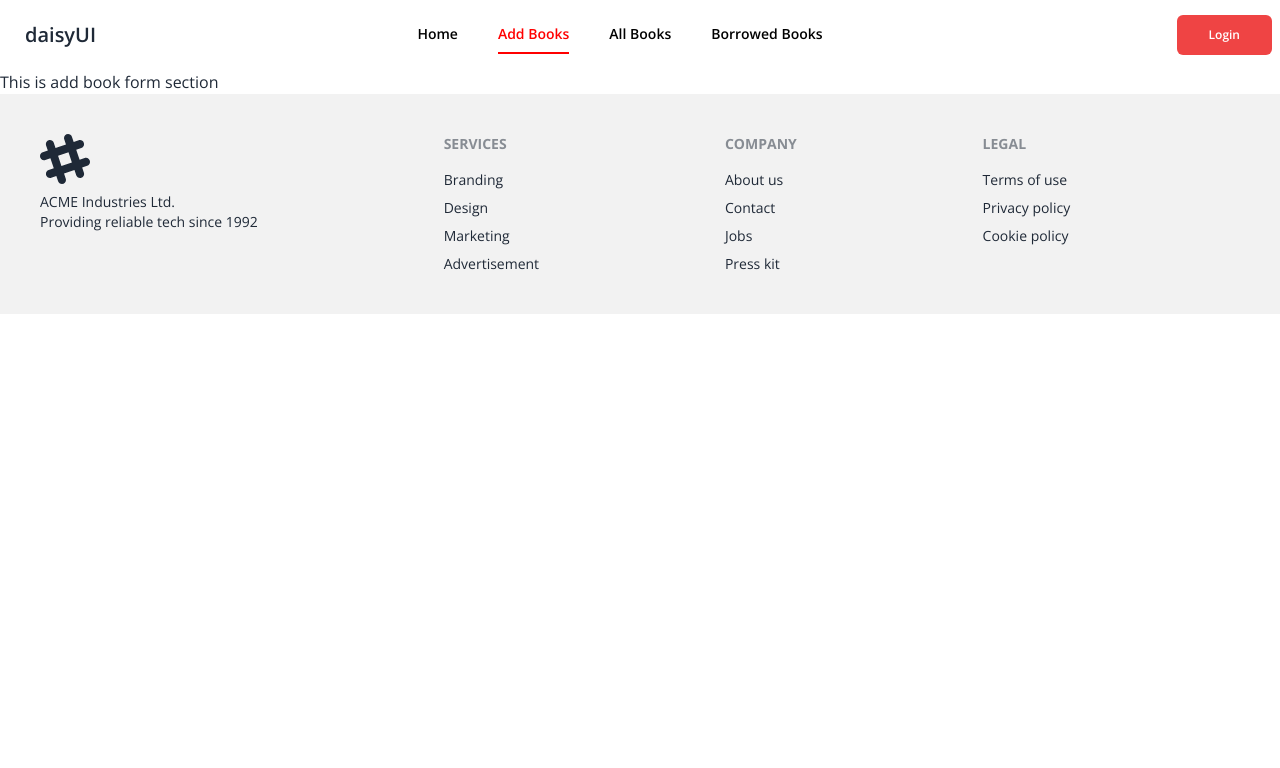
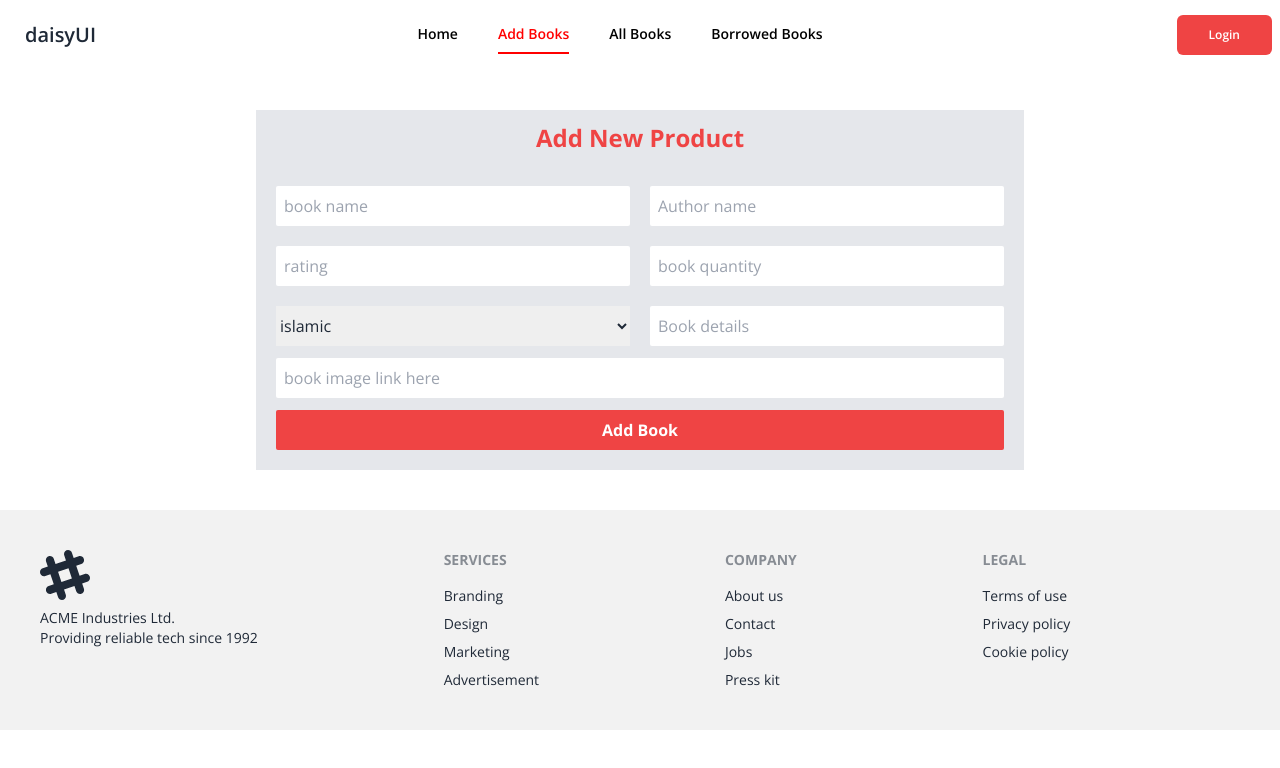
Before and after one commit to Shahadat-BD/library-management-client-side, a React (Vite) app: page /add-books in a window 1280 px wide. Shown: the top 768 px of the page. Built offline with nearby package versions, Linux system fonts and the light colour scheme; no server answers.

Commit message:
book display work ok  by category wise

```diff
--- a/src/Pages/AddBook/AddBook.jsx
+++ b/src/Pages/AddBook/AddBook.jsx
@@ -1,9 +1,59 @@
 import React from 'react';
+import { ToastContainer, toast } from "react-toastify";
+import "react-toastify/dist/ReactToastify.css";
 
 const AddBook = () => {
+    const handleAddBook = event =>{
+        event.preventDefault()
+        const form = event.target
+        const bookName = form.bookName.value
+        const authorName =  form.authorName.value
+        const rating = form.rating.value
+        const quantity = form.quantity.value
+        const bookImage = form.bookImage.value
+        const details = form.details.value
+        const category = form.category.value
+
+        const bookInfo = {bookName,authorName,rating,quantity,bookImage,details,category}
+        console.log(bookInfo);
+
+         fetch('http://localhost:3000/books-add',{
+            method:"POST",
+            headers:{
+                'content-type':'application/json'
+            },
+            body: JSON.stringify(bookInfo)
+         })
+         .then(res=> res.json())
+         .then(data => {
+              if (data.acknowledged) {
+                  toast('product successfully added in database')
+              }
+         })
+    }
     return (
         <div>
-            <h1>This is add book form section</h1>
+            <div className='lg:w-[60%] m-auto md:w-[70%] w-full md:my-[185px] lg:my-10  bg-gray-200'>
+             <h3 className='text-2xl text-red-500 font-bold p-3 text-center'>Add New Product</h3>
+            <form onSubmit={handleAddBook} className='px-5 py-5'>
+                <div className='grid lg:grid-cols-2 md:grid-cols-2 grid-cols-1 gap-5'>
+                <input className='py-2 pl-2  rounded-sm' type="text" required placeholder='book name' name="bookName" id="" />
+                <input className='py-2 pl-2  rounded-sm' type="text" required placeholder='Author name' name="authorName" id="" />
+                <input className='py-2 pl-2  rounded-sm' type='number' placeholder='rating' name="rating" id="" />
+                <input className='py-2 pl-2  rounded-sm' type="number" required placeholder='book quantity' name="quantity" id="" />
+                <select name="category" id="">
+                    <option value="islamic">islamic</option>
+                    <option value="Programming">Programming</option>
+                    <option value="Novel">Novel</option>
+                    <option value="Business">Business</option>
+                </select>
+                <input className='py-2 pl-2  rounded-sm' type="text" required placeholder='Book details' name="details" id="" />
+                </div>
+                <input className='w-full my-3 py-2 pl-2  rounded-sm' type="text" required placeholder='book image link here' name="bookImage" id="" />
+                <input className='w-full cursor-pointer bg-red-500 text-white py-2 font-bold rounded-sm' type="submit" value="Add Book" />
+            </form>
+            <ToastContainer></ToastContainer>
+        </div>
         </div>
     );
 };
--- a/src/Pages/BookCategory/BookCategory.jsx
+++ b/src/Pages/BookCategory/BookCategory.jsx
@@ -1,9 +1,30 @@
-import React from 'react';
+import React, { useEffect, useState } from 'react';
+import { Link } from 'react-router-dom';
 
 const BookCategory = () => {
+    const [categoryBook,setCategoryBook] = useState([])
+    useEffect(()=>{
+        fetch('http://localhost:3000/book_category')
+        .then(res => res.json())
+        .then(data => {
+            setCategoryBook(data)
+        })
+    },[])
     return (
-        <div>
-            <h1>This is book category section</h1>
+        <div className='my-20'>
+              <h1 className='text-3xl text-center font-bold my-10'>Books Category</h1>
+
+             <div className='grid lg:grid-cols-4 md:grid-cols-2 grid-cols-1 gap-5'>
+             {
+                categoryBook.map(category =>
+                        <div key={category._id}>
+                             <img className='h-[200px]' src={category.image} alt="" srcset="" />
+                              <h3>{category.category}</h3>
+                             <Link to={`/books/${category.category}`}> <button className='px-5 py-2 text-white bg-[#FF3811] rounded-md'>show books</button></Link>
+                        </div>
+                )
+              }
+             </div>
         </div>
     );
 };
--- /dev/null
+++ b/src/Pages/BooksByCategory/BooksByCategory.jsx
@@ -0,0 +1,23 @@
+import React from 'react'
+import { useLoaderData } from 'react-router-dom'
+
+function BooksByCategory() {
+    const bookData = useLoaderData()
+    console.log('book data ', bookData);
+    return (
+        <div>
+             <div className='grid lg:grid-cols-4 md:grid-cols-2 grid-cols-1'>
+                     {
+                        bookData.map(book =>
+                        <div key={book._id}>
+                            <img src={book.bookImage} alt="" srcset="" />
+                             <p>{book.bookName}</p>
+                             <p>{book.authorName}</p>
+                       </div>)
+                     }
+             </div>
+        </div>
+    )
+}
+
+export default BooksByCategory
--- a/src/Routes/Routes.jsx
+++ b/src/Routes/Routes.jsx
@@ -8,6 +8,7 @@ import AddBook from "../Pages/AddBook/AddBook";
 import AllBooks from "../Pages/AllBooks/AllBooks";
 import BorrowedBooks from "../Pages/BorrowedBooks/BorrowedBooks";
 import PrivateRoute from "./PrivateRoute";
+import BooksByCategory from "../Pages/BooksByCategory/BooksByCategory";
 
 const router = createBrowserRouter([
     {
@@ -28,6 +29,12 @@ const router = createBrowserRouter([
                 element : <Register></Register>
             },
             {
+                path : "/books/:category",
+                element:<BooksByCategory></BooksByCategory>,
+                loader : ({params})=> fetch(`http://localhost:3000/books/${params.category}`)
+
+            },
+            {
                 path:"/add-books",
                 element : <AddBook></AddBook>
             },
```
Also changed, not shown: src/firebase/firebase.config.js (line endings or trailing spaces).
